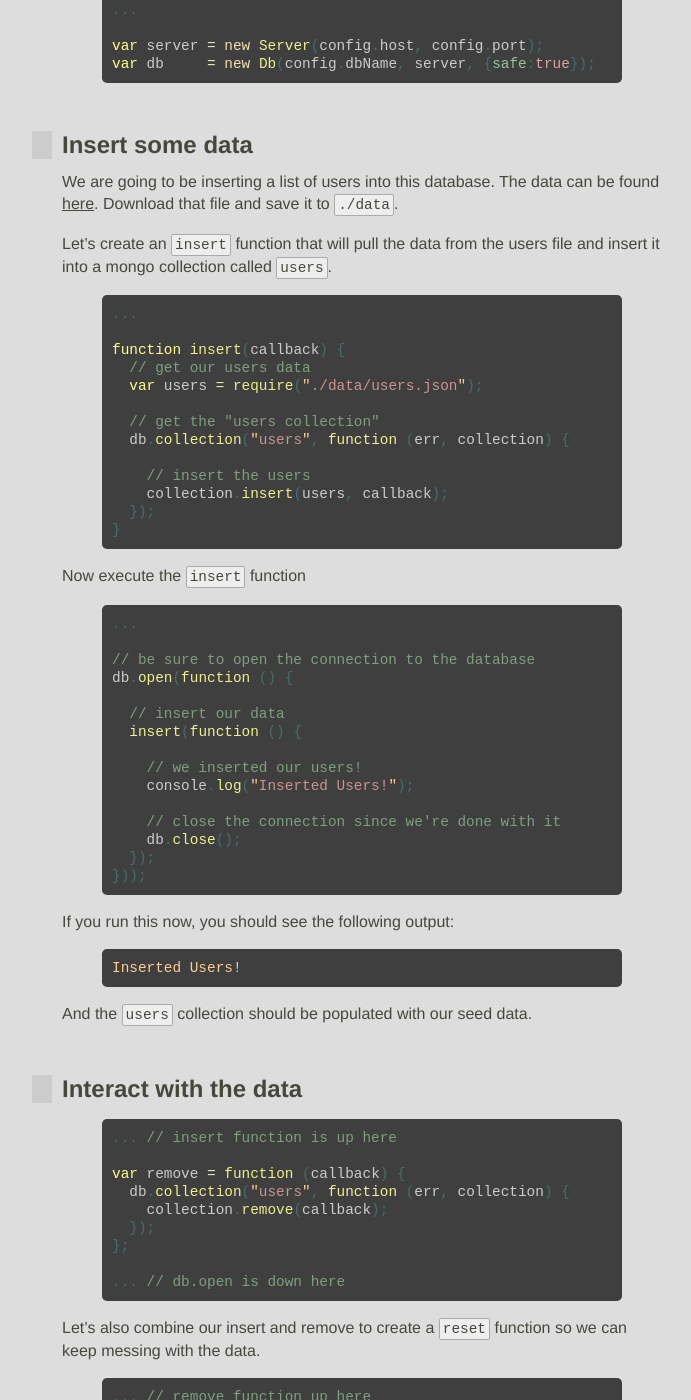
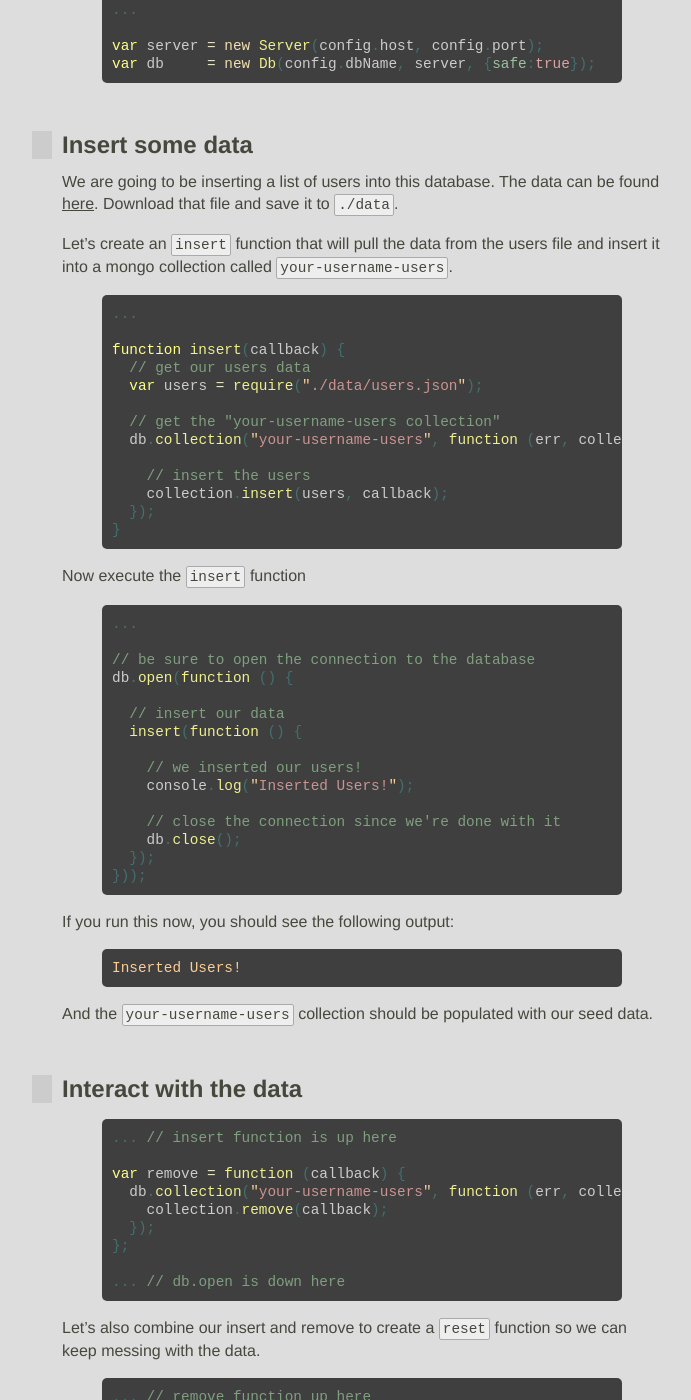
Before and after one commit to JavaScriptKC/workshop, a Jekyll site: the page built from _posts/2012-11-5-data-storage.md, in a window 1280 px wide and 1400 px high, scrolled down 1991 px. Shown: the whole window, without its empty margins (278-969 px from the left). Built offline with Jekyll 4.4.1, drawn with Linux system fonts in a browser that asks for light colours; nearby versions of some CDN libraries; some web fonts are replaced; comment, search, counter and statistics services are not loaded; some of the changed text lies outside the part shown.

Commit message:
Collection name is now user-specific to allow shared database

```diff
--- a/_posts/2012-11-5-data-storage.md
+++ b/_posts/2012-11-5-data-storage.md
@@ -89,7 +89,7 @@ var db     = new Db(config.dbName, server, {safe:true});
 
 We are going to be inserting a list of users into this database. The data can be found [here](https://raw.github.com/nodekc/workshop/master/examples/mongo/assets/users.json). Download that file and save it to `./data`.
 
-Let's create an `insert` function that will pull the data from the users file and insert it into a mongo collection called `users`.
+Let's create an `insert` function that will pull the data from the users file and insert it into a mongo collection called `your-username-users`.
 
 {% highlight javascript %}
 ...
@@ -98,8 +98,8 @@ function insert(callback) {
   // get our users data
   var users = require("./data/users.json");
 
-  // get the "users collection"
-  db.collection("users", function (err, collection) {
+  // get the "your-username-users collection"
+  db.collection("your-username-users", function (err, collection) {
 
     // insert the users
     collection.insert(users, callback);
@@ -133,7 +133,7 @@ If you run this now, you should see the following output:
 Inserted Users!
 {% endhighlight%}
 
-And the `users` collection should be populated with our seed data.
+And the `your-username-users` collection should be populated with our seed data.
 
 ## Interact with the data
 
@@ -141,7 +141,7 @@ And the `users` collection should be populated with our seed data.
 ... // insert function is up here
 
 var remove = function (callback) {
-  db.collection("users", function (err, collection) {
+  db.collection("your-username-users", function (err, collection) {
     collection.remove(callback);
   });
 };
@@ -169,7 +169,7 @@ Okay, now let's add a method to `count` the number of users in mongo.
 ... // reset goes up here
 
 var count = function (callback) {
-  db.collection("users", function (err, collection) {
+  db.collection("your-username-users", function (err, collection) {
     collection.count(callback);
   });
 };
@@ -207,8 +207,8 @@ var insert = function (callback) {
   // get our users data
   var users = require("./data/users.json");
 
-  // get the "users collection"
-  db.collection("users", function (err, collection) {
+  // get the "your-username-users collection"
+  db.collection("your-username-users", function (err, collection) {
 
     // insert the users
     collection.insert(users, callback);
@@ -216,7 +216,7 @@ var insert = function (callback) {
 };
 
 var remove = function (callback) {
-  db.collection("users", function (err, collection) {
+  db.collection("your-username-users", function (err, collection) {
     collection.remove(callback);
   });
 };
@@ -228,7 +228,7 @@ var reset = function (callback) {
 };
 
 var count = function (callback) {
-  db.collection("users", function (err, collection) {
+  db.collection("your-username-users", function (err, collection) {
     collection.count(callback);
   });
 };
@@ -266,7 +266,7 @@ function reduce(key, values) {
 }
 
 return function _getCountByFirstName(cb) {
-  getCollection("users", function getUsersCollection(collection) {
+  getCollection("your-username-users", function getUsersCollection(collection) {
     collection.mapReduce(map, reduce, {out:{inline:1}}, intercept(cb));
   });
 };
```
